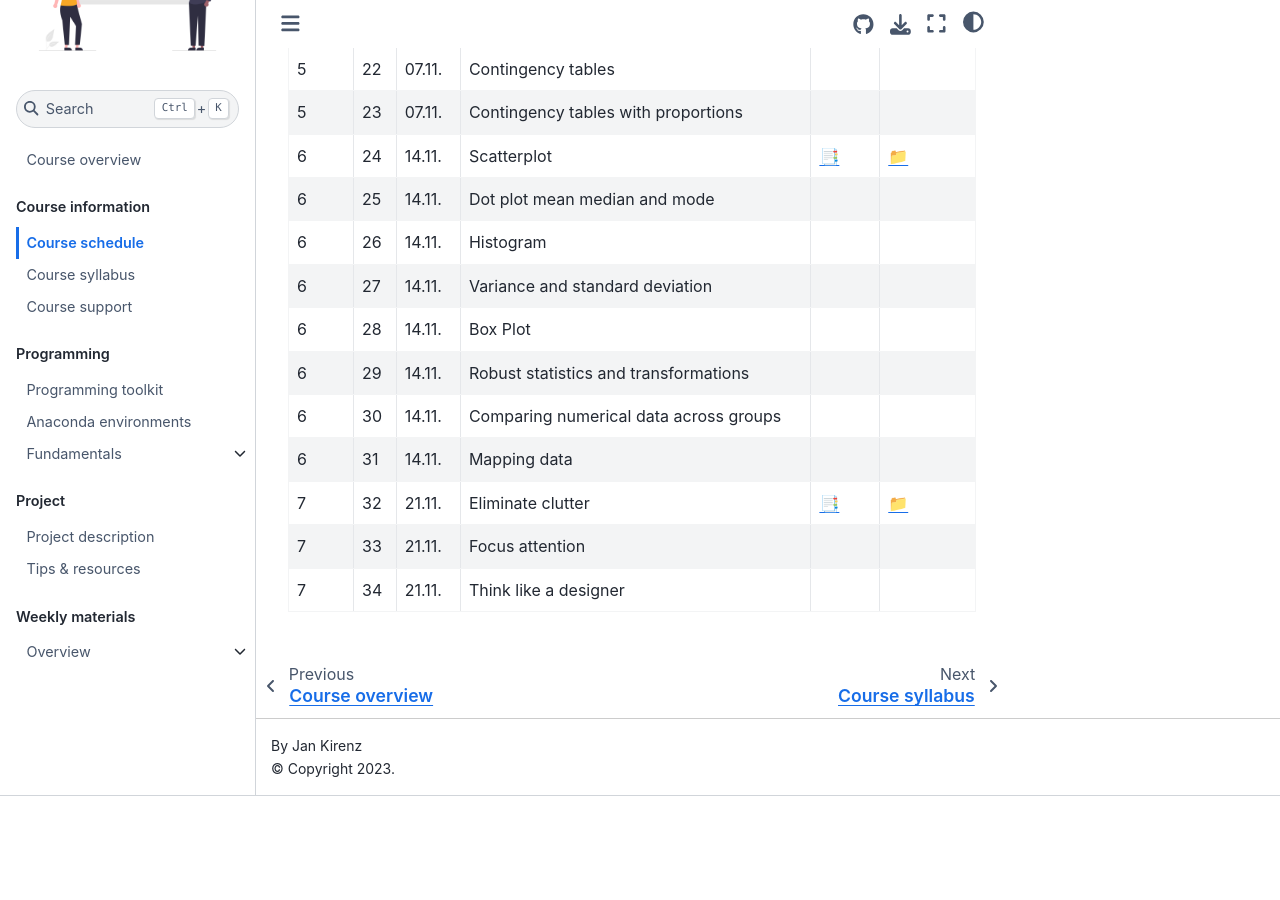
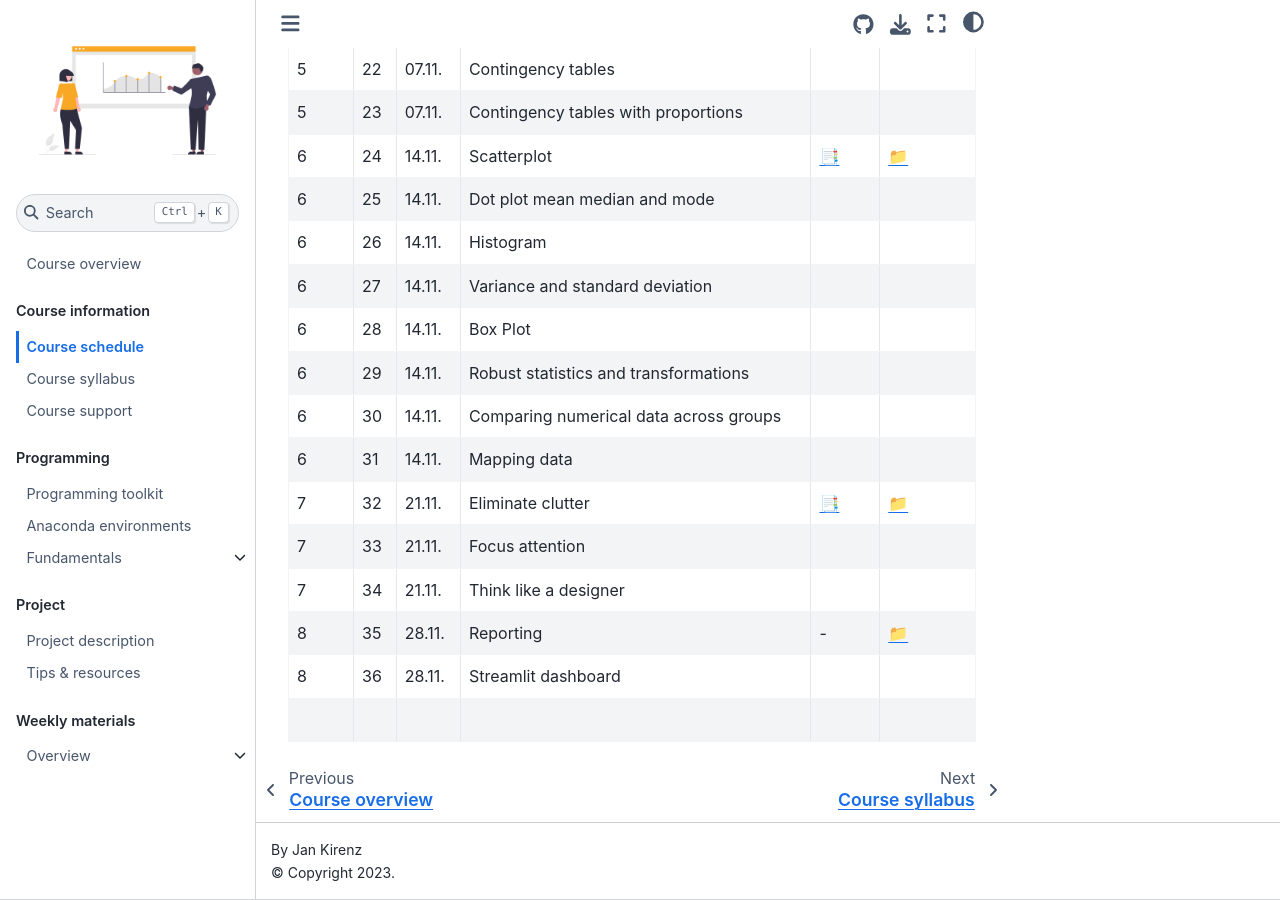
Before and after one commit to dst-ws22/website, a Jupyter Book: the page built from docs/course-schedule.md, in a window 1280 px wide and 900 px high, scrolled down 1231 px. Built offline with Jupyter Book 1.0.4 settings and Sphinx 7.4.7 and the Sphinx Book theme 1.1.4, drawn with Linux system fonts in a browser that asks for light colours; comment, search, counter and statistics services are not loaded; before the commit the page ends 2027 px from its top, so only the background shows below that.

Commit message:
Update course-schedule.md

```diff
--- a/docs/course-schedule.md
+++ b/docs/course-schedule.md
@@ -42,5 +42,6 @@ This overview will be updated as the semester progresses.
 |	7	|	32	|	21.11.	|	Eliminate clutter	|	[📑](https://drive.google.com/file/d/10ACOvGOYkyiYLLfOe9wt6wefqtTy9POf/view?usp=sharing)	|	[📁](../weeks/week7.md)	|
 |	7	|	33	|	21.11.	|	Focus attention	|		|		|
 |	7	|	34	|	21.11.	|	Think like a designer	|		|		|
-
+|	8	|	35	|	28.11.	|	Reporting	|	 -	|	[📁](../weeks/week8.md)	|
+|	8	|	36	|	28.11.	|	Streamlit dashboard	|		|		|
 <br>
```
